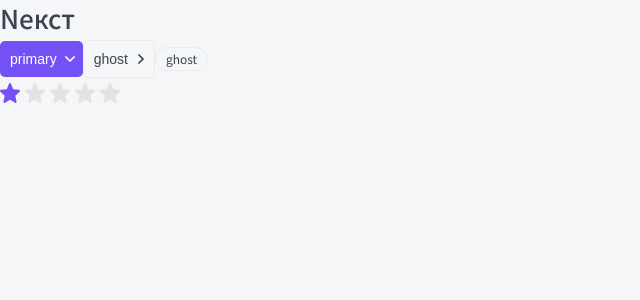
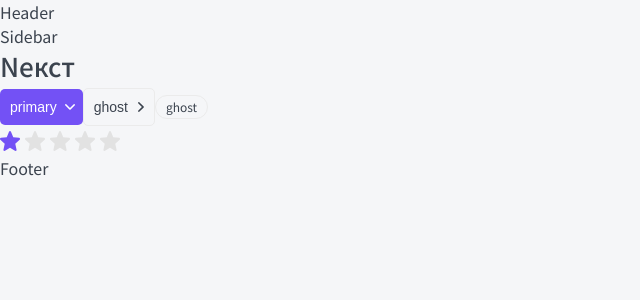
Before and after one commit to Immeo/next-app-router-app, a Next.js app: page / in a window 1280 px wide. Shown: the top 300 px of the page, without its empty margins (0-640 px from the left). Built offline with nearby package versions, Linux system fonts and the light colour scheme.

Commit message:
11-add to Layout Header, Sidebar, Footer

```diff
--- a/app/page.tsx
+++ b/app/(site)/page.tsx
@@ -1,7 +1,7 @@
 import Button from '@/app/components/Button/Button';
 import Htag from '@/app/components/Htag/Htag';
+import RatingRedser from '@/app/components/Rating/RatingRedser';
 import VariableTag from '@/app/components/VariableTag/VariableTag';
-import RatingRedser from './components/Rating/RatingRedser';
 
 export default function Home() {
 	// const { rating, setRating } = useStateRating(4);
--- /dev/null
+++ b/app/components/Footer/Footer.tsx
@@ -0,0 +1,6 @@
+import { IFooter } from './Footer.props';
+
+function Footer({}: IFooter) {
+	return <div>Footer</div>;
+}
+export default Footer;
--- /dev/null
+++ b/app/components/Header/Header.tsx
@@ -0,0 +1,6 @@
+import { IHeader } from './Header.props';
+
+function Header({ ...props }: IHeader) {
+	return <div {...props}>Header</div>;
+}
+export default Header;
--- /dev/null
+++ b/app/components/Sidebar/Sidebar.tsx
@@ -0,0 +1,6 @@
+import { ISidebar } from './Sidebar.props';
+
+function Sidebar({ ...props }: ISidebar) {
+	return <div {...props}>Sidebar</div>;
+}
+export default Sidebar;
--- a/app/layout.tsx
+++ b/app/layout.tsx
@@ -1,5 +1,8 @@
 import type { Metadata } from 'next';
 import { Noto_Sans_KR } from 'next/font/google';
+import Footer from './components/Footer/Footer';
+import Header from './components/Header/Header';
+import Sidebar from './components/Sidebar/Sidebar';
 import './globals.css';
 
 export const metadata: Metadata = {
@@ -19,7 +22,9 @@ export default function RootLayout({
 }>) {
 	return (
 		<html lang='en'>
-			<body className={font_Noto_Sans_KR.className}>{children}</body>
+			<body className={font_Noto_Sans_KR.className}>
+				<Header /> <Sidebar /> {children} <Footer />
+			</body>
 		</html>
 	);
 }
```
Also changed, not shown: app/components/Footer/Footer.props.ts (added, +7 -0 lines), app/components/Header/Header.props.ts (added, +7 -0 lines), app/components/Sidebar/Sidebar.props.ts (added, +7 -0 lines), app/(site)/page.module.css (renamed from app/page.module.css), app/components/Footer/Footer.module.css (added), app/components/Header/Header.module.css (added), app/components/Sidebar/Sidebar.module.css (added).
